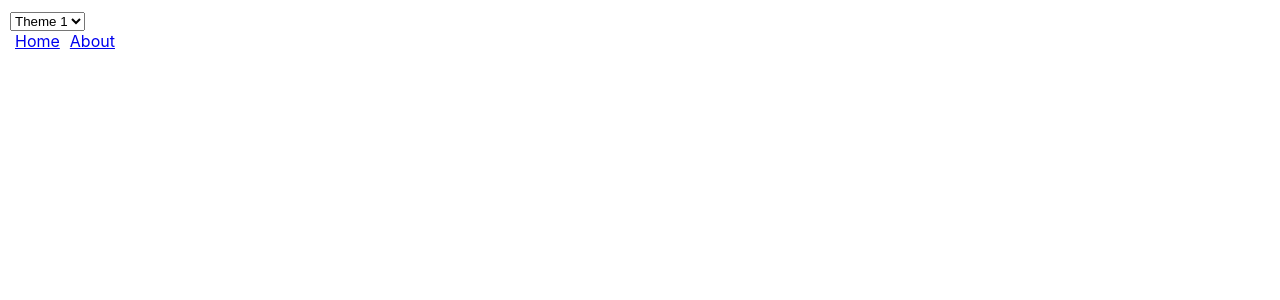
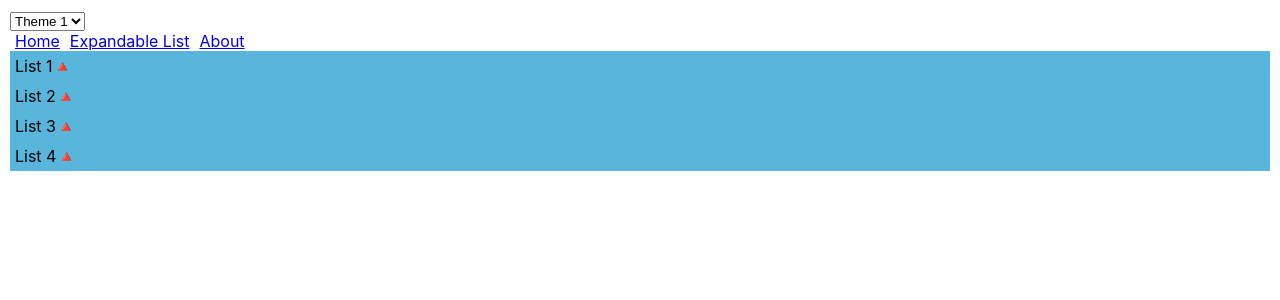
Before and after one commit to rajeshpillai/react-training-internal, a React (Create React App) app: page /expandlist in a window 1280 px wide. Shown: the top 300 px of the page. Built offline with nearby package versions, Linux system fonts and the light colour scheme.

Commit message:
Component: ExpandableList

```diff
--- a/src/App.js
+++ b/src/App.js
@@ -5,6 +5,7 @@ import AboutUs from './components/aboutus';
 import AutoComplete from './components/autocomplete';
 import ThemeProvider from './context/context-provider';
 import Expandable from './components/expandable';
+import ExpandableListPage from './pages/expandable-list-page';
 
 import countries from './data/countries';
 import './App.css';
@@ -95,6 +96,7 @@ class App extends React.Component {
         <ThemeProvider>
           <nav className="top-nav">
             <Link to="/">Home</Link>
+            <Link to="/expandlist">Expandable List</Link>
             <Link to="/about">About</Link>
           </nav>
           <Route exact path="/" render={routeProps => (
@@ -119,6 +121,7 @@ class App extends React.Component {
           )} />
 
           <Route path="/about/" exact component={AboutUs} />
+          <Route path="/expandlist/" exact component={ExpandableListPage} />
 
         </ThemeProvider>
       </Router>
--- /dev/null
+++ b/src/components/expandable-list/index.js
@@ -0,0 +1,13 @@
+import React from 'react';
+import Expandable from '../expandable';
+export default function ExpandableList({ data }) {
+  const list = data.map((d) => {
+    return (
+      <Expandable key={d.id}>
+        <Expandable.Header>{d.title}</Expandable.Header>
+        <Expandable.Body>{d.body}</Expandable.Body>
+      </Expandable>
+    )
+  });
+  return list;
+}
--- a/src/components/expandable/body.js
+++ b/src/components/expandable/body.js
@@ -1,7 +1,7 @@
-import React, {useContext} from 'react';
+import React, { useContext } from 'react';
 import { ExpandableContext } from '.';
 
 export default function Body({ children }) {
   const { expanded } = useContext(ExpandableContext);
-  return expanded ? <div className="body">children</div> : null;
+  return expanded ? <div className="body">{children}</div> : null;
 }
--- a/src/components/expandable/index.js
+++ b/src/components/expandable/index.js
@@ -18,7 +18,7 @@ export default function Expandable({ children, onExpand }) {
 
   useEffect(() => {
     if (!componentJustMounted.current) {
-      onExpand(expanded);
+      if (onExpand) onExpand(expanded);
     }
     componentJustMounted.current = false;
   }, [expanded, onExpand])
--- /dev/null
+++ b/src/pages/expandable-list-page.js
@@ -0,0 +1,15 @@
+import React from 'react';
+import ExpandableList from '../components/expandable-list';
+
+const data = [
+  { id: 1, title: "List 1", body: "Content 1 goes here" },
+  { id: 2, title: "List 2", body: "Content 2 goes here" },
+  { id: 3, title: "List 3", body: "Content 3 goes here" },
+  { id: 4, title: "List 4", body: "Content 4 goes here" },
+
+];
+export default function ExpandableListPage(props) {
+  return (
+    <ExpandableList data={data} />
+  );
+}
```
